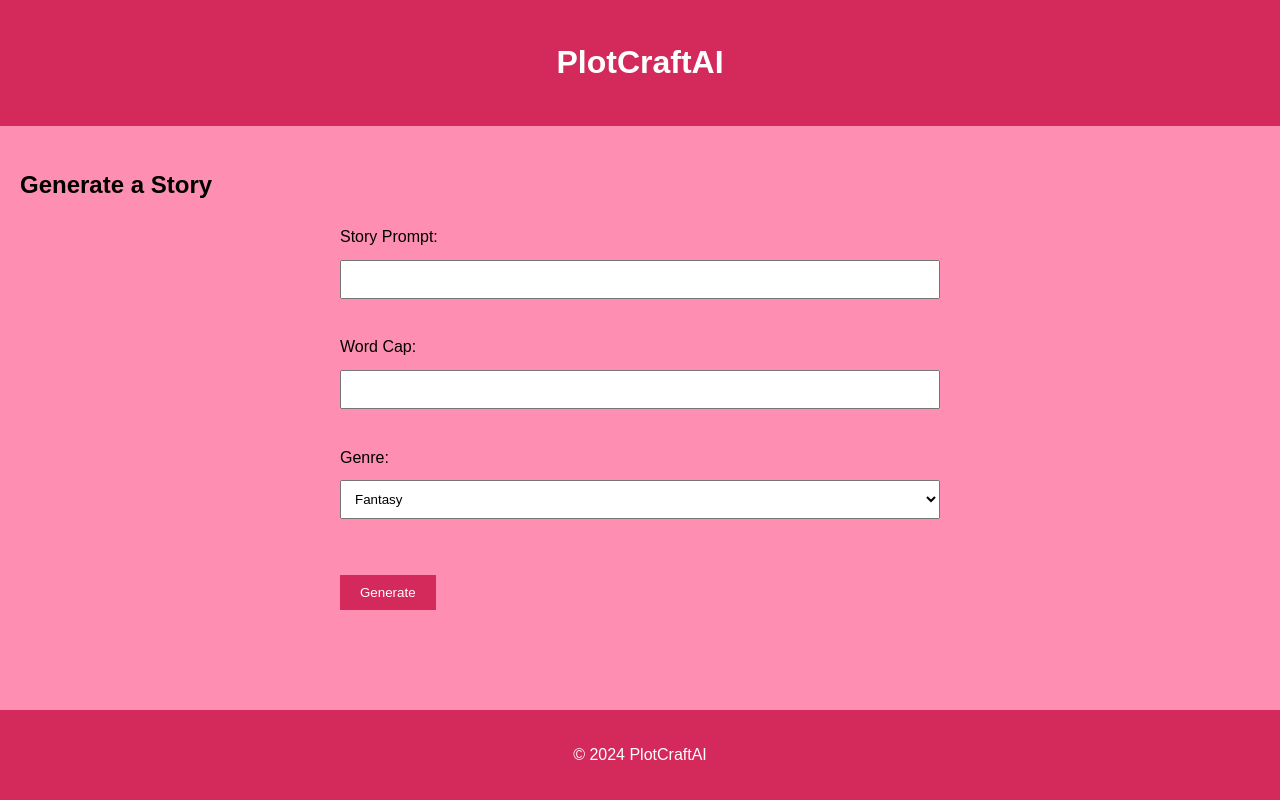
After one commit to dakotakosinski/PlotCraftAI, a Flask app: page /story_form in a window 1280 px wide. The commit adds this page. Run offline with Flask 3, Linux system fonts and the light colour scheme.

Commit message:
styling Added

```diff
--- a/main.py
+++ b/main.py
@@ -1,51 +1,55 @@
-from flask import Flask
+from flask import Flask, render_template, request
 from openai import OpenAI
 import os
 
 app = Flask(__name__)
 openai_api_key = os.environ.get("openaiApiKey")
 assistant_id = "asst_Ujp73GXjXTV2JgzqrCXDqdKW"
-client = OpenAI(api_key=openai_api_key)
+client = OpenAI(api_key='')
 plotCraftAI = client.beta.assistants.retrieve(assistant_id)
 
+@app.route('/')
+def home():
+    return render_template('index.html')
 
-@app.route("/Story/<prompt>/<word_cap>/<genre>")
-def generate_story(prompt, word_cap, genre):
+@app.route('/story_form')
+def story_form():
+    return render_template('story_form.html')
+
+@app.route("/generate_story", methods=["POST"])
+def generate_story():
+    prompt = request.form.get('prompt')
+    word_cap = request.form.get('word_cap')
+    genre = request.form.get('genre')
+
     my_thread = client.beta.threads.create()
     my_message = client.beta.threads.messages.create(
-        thread_id= my_thread.id,
-        role= 'user',
-        content= prompt + genre + word_cap
+        thread_id=my_thread.id,
+        role='user',
+        content=f"{prompt} {genre} {word_cap}"
     )
     my_run = client.beta.threads.runs.create(
-        thread_id= my_thread.id,
-        assistant_id= plotCraftAI.id
+        thread_id=my_thread.id,
+        assistant_id=plotCraftAI.id
     )
-    while my_run.status == "queued" or  my_run.status == "in_progress":
+    while my_run.status in ["queued", "in_progress"]:
         keep_retrieving_run = client.beta.threads.runs.retrieve(
-            thread_id= my_thread.id,
-            run_id= my_run.id
+            thread_id=my_thread.id,
+            run_id=my_run.id
         )
         if keep_retrieving_run.status in ['queued', 'in_progress']:
-            pass
+            continue
         else:
             print(f"Run Status: {keep_retrieving_run.status}")
             break
 
     if keep_retrieving_run.status == "completed":
-        print("\n")
-
         all_messages = client.beta.threads.messages.list(
             thread_id=my_thread.id
         )
-        print(f"Assistant: {all_messages.data[0].content[0].text.value}")
         response = all_messages.data[0].content[0].text.value
-        resp = response.strip()
-        return resp
-    return "failed"
-
-
-
+        return render_template('story_result.html', story=response.strip())
+    return "Story generation failed."
 
 if __name__ == '__main__':
     app.run(debug=True)
--- a/static/css/styles.css
+++ b/static/css/styles.css
@@ -1,10 +1,55 @@
 body {
-    font-family: 'Times New Roman', Times, serif;
+    font-family: Arial, sans-serif;
     margin: 0;
     padding: 0;
     line-height: 1.6;
+    background-color: #fe8eb2;
 }
+
 header {
-    background-color: #fe8eb2;
-    color: #d42a5b;
+    background-color: #d42a5b;
+    color: #fff;
+    text-align: center;
+    padding: 1em 0;
 }
+
+main {
+    padding: 20px;
+}
+
+footer {
+    background-color: #d42a5b;
+    color: #fff;
+    text-align: center;
+    padding: 1em 0;
+    position: fixed;
+    width: 100%;
+    bottom: 0;
+}
+
+button {
+    background-color: #d42a5b;
+    color: white;
+    padding: 10px 20px;
+    border: none;
+    cursor: pointer;
+    margin-top: 20px;
+}
+
+button:hover {
+    background-color: #a41d43;
+}
+
+form {
+    max-width: 600px;
+    margin: auto;
+}
+
+input[type="text"],
+input[type="number"],
+select {
+    width: 100%;
+    padding: 10px;
+    margin: 10px 0;
+    box-sizing: border-box;
+}
--- /dev/null
+++ b/templates/base.html
@@ -0,0 +1,20 @@
+<!DOCTYPE html>
+<html lang="en">
+<head>
+    <meta charset="UTF-8">
+    <meta name="viewport" content="width=device-width, initial-scale=1.0">
+    <link rel="stylesheet" href="{{ url_for('static', filename='css/styles.css') }}">
+    <title>{% block title %}PlotCraftAI{% endblock %}</title>
+</head>
+<body>
+    <header>
+        <h1>PlotCraftAI</h1>
+    </header>
+    <main>
+        {% block content %}{% endblock %}
+    </main>
+    <footer>
+        <p>&copy; 2024 PlotCraftAI</p>
+    </footer>
+</body>
+</html>
--- /dev/null
+++ b/templates/story_form.html
@@ -0,0 +1,27 @@
+{% extends "base.html" %}
+
+{% block title %}Generate Story | PlotCraftAI{% endblock %}
+
+{% block content %}
+<h2>Generate a Story</h2>
+<form action="{{ url_for('generate_story') }}" method="post">
+    <label for="prompt">Story Prompt:</label>
+    <input type="text" id="prompt" name="prompt" required><br><br>
+
+    <label for="word_cap">Word Cap:</label>
+    <input type="number" id="word_cap" name="word_cap" required><br><br>
+
+    <label for="genre">Genre:</label>
+    <select id="genre" name="genre" required>
+        <option value="Fantasy">Fantasy</option>
+        <option value="Science Fiction">Science Fiction</option>
+        <option value="Mystery">Mystery</option>
+        <option value="Romance">Romance</option>
+        <option value="Horror">Horror</option>
+        <option value="Adventure">Adventure</option>
+        <option value="Historical">Historical</option>
+    </select><br><br>
+
+    <button type="submit">Generate</button>
+</form>
+{% endblock %}
```
Also changed, not shown: templates/index.html (+7 -11 lines).
